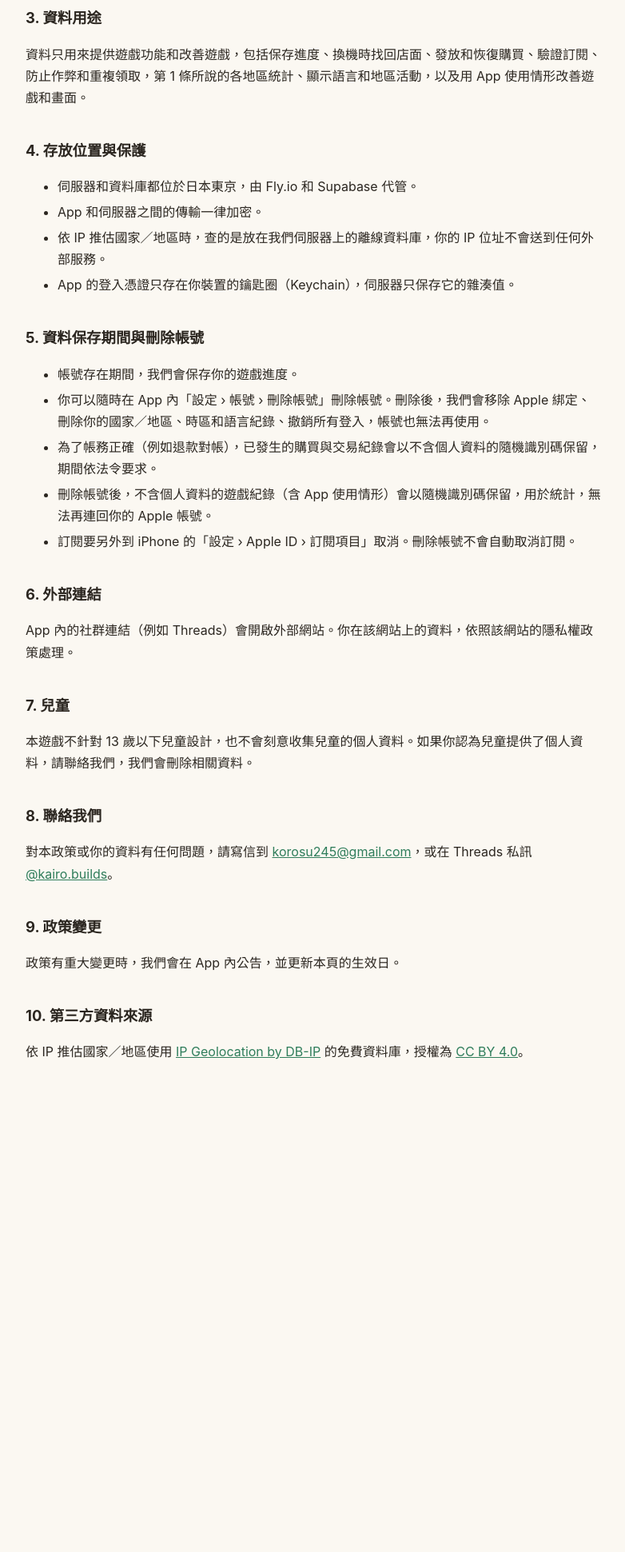
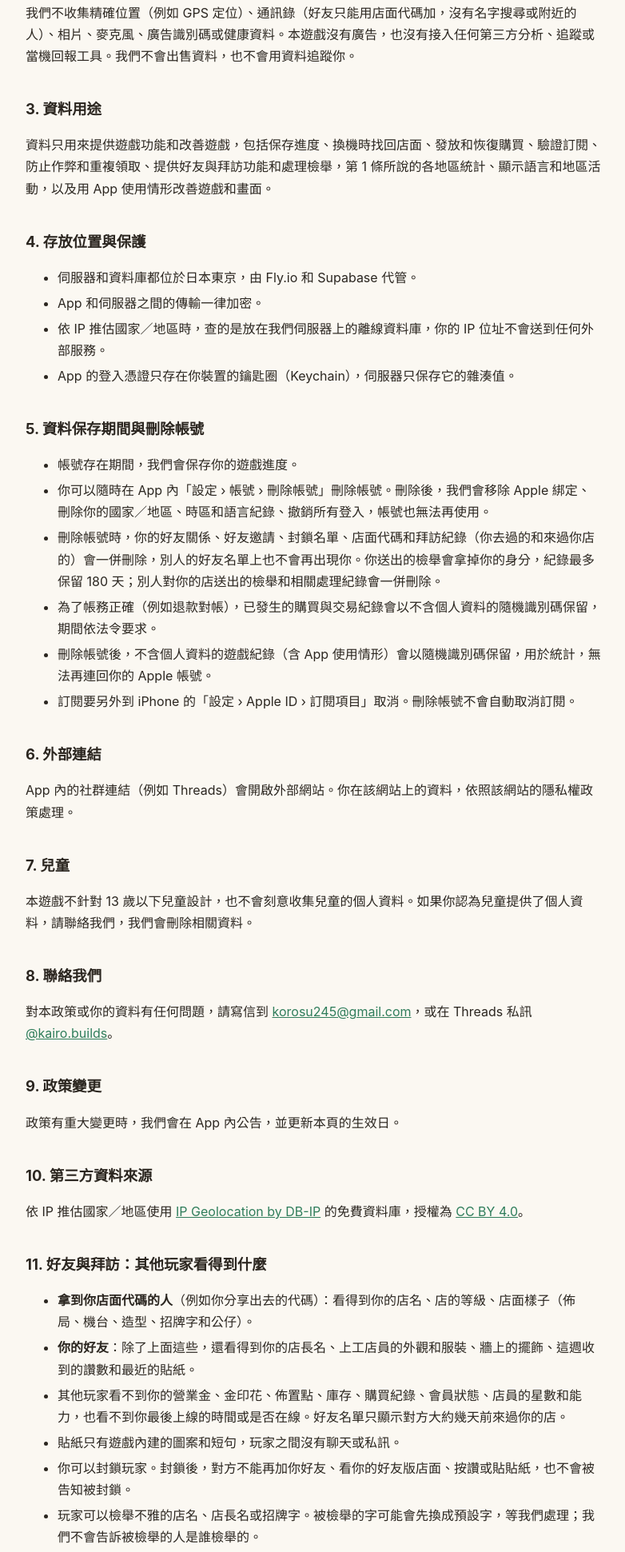
Before and after one commit to Titus181/aislerise-site, a plain HTML site: page privacy.html in a window 1280 px wide. Shown: the part 856-2797 px from the top of the page at 80% size, without its empty margins (248-1030 px from the left). Before the commit the page ends 2265 px from the top, so only its background shows below. Drawn offline with Linux system fonts and the light colour scheme.

Commit message:
隱私權政策：好友與拜訪（其他玩家看得到什麼、保存期間、刪帳號）
Co-Authored-By: Claude Opus 5.5 <noreply@anthropic.com>

```diff
--- a/privacy.html
+++ b/privacy.html
@@ -9,7 +9,7 @@
 <body>
 <main>
 <h1>巷口大店長 隱私權政策</h1>
-<p class="meta">生效日：2026 年 11 月 13 日（前一版：2026 年 11 月 9 日）</p>
+<p class="meta">生效日：2026 年 11 月 25 日（前一版：2026 年 11 月 13 日）</p>
 
 <p>本政策說明 iOS 遊戲《巷口大店長》（以下稱「本遊戲」）收集哪些資料、用途、存放位置，以及你如何刪除資料。</p>
 
@@ -20,13 +20,14 @@
 <li><strong>購買紀錄</strong>：在 App 內購買或訂閱「金牌店長」會員時，我們會保存 App Store 交易識別碼、商品、訂閱期間，以及 Apple 交易資料裡的金額、幣別和 App Store 國家／地區，用來發放內容、恢復購買、對帳和防止重複領取。付款由 Apple 處理，我們拿不到你的信用卡或付款資訊。</li>
 <li><strong>國家／地區與語言</strong>：我們會記錄你的 App Store 國家／地區、手機的時區和語言，以及依連線 IP 位址推估的國家／地區（只保存國家代碼，不保存 IP 位址）。這些資料用來統計各地區的玩家人數和遊玩、購買情形，以及決定 App 顯示的語言和各地區的活動內容。我們不會取得你的精確位置，也不會提供給第三方。</li>
 <li><strong>App 使用情形</strong>：我們會記錄你在 App 內的操作與畫面使用情形、在線時間、App 版本、啟動與畫面流暢度，以及螢幕尺寸和文字大小設定（只用來檢查排版）。這些資料只用來改善遊戲，不用來追蹤你，也不提供給第三方。我們不收集裝置型號，也不收集你輸入的文字。</li>
+<li><strong>好友與拜訪</strong>：你加的好友、送出和收到的好友邀請、你封鎖的玩家、你哪天拜訪過哪家店、按的讚和貼的貼紙，以及你送出的檢舉。這些資料用來提供好友、拜訪和檢舉功能。拜訪、讚和貼紙紀錄保留 35 天；檢舉紀錄保留 180 天，用來處理被檢舉的字。其他玩家看得到哪些資料，見第 11 條。</li>
 </ul>
 
 <h2>2. 我們不收集的資料</h2>
-<p>我們不收集精確位置（例如 GPS 定位）、通訊錄、相片、麥克風、廣告識別碼或健康資料。本遊戲沒有廣告，也沒有接入任何第三方分析、追蹤或當機回報工具。我們不會出售資料，也不會用資料追蹤你。</p>
+<p>我們不收集精確位置（例如 GPS 定位）、通訊錄（好友只能用店面代碼加，沒有名字搜尋或附近的人）、相片、麥克風、廣告識別碼或健康資料。本遊戲沒有廣告，也沒有接入任何第三方分析、追蹤或當機回報工具。我們不會出售資料，也不會用資料追蹤你。</p>
 
 <h2>3. 資料用途</h2>
-<p>資料只用來提供遊戲功能和改善遊戲，包括保存進度、換機時找回店面、發放和恢復購買、驗證訂閱、防止作弊和重複領取，第 1 條所說的各地區統計、顯示語言和地區活動，以及用 App 使用情形改善遊戲和畫面。</p>
+<p>資料只用來提供遊戲功能和改善遊戲，包括保存進度、換機時找回店面、發放和恢復購買、驗證訂閱、防止作弊和重複領取、提供好友與拜訪功能和處理檢舉，第 1 條所說的各地區統計、顯示語言和地區活動，以及用 App 使用情形改善遊戲和畫面。</p>
 
 <h2>4. 存放位置與保護</h2>
 <ul>
@@ -40,6 +41,7 @@
 <ul>
 <li>帳號存在期間，我們會保存你的遊戲進度。</li>
 <li>你可以隨時在 App 內「設定 › 帳號 › 刪除帳號」刪除帳號。刪除後，我們會移除 Apple 綁定、刪除你的國家／地區、時區和語言紀錄、撤銷所有登入，帳號也無法再使用。</li>
+<li>刪除帳號時，你的好友關係、好友邀請、封鎖名單、店面代碼和拜訪紀錄（你去過的和來過你店的）會一併刪除，別人的好友名單上也不會再出現你。你送出的檢舉會拿掉你的身分，紀錄最多保留 180 天；別人對你的店送出的檢舉和相關處理紀錄會一併刪除。</li>
 <li>為了帳務正確（例如退款對帳），已發生的購買與交易紀錄會以不含個人資料的隨機識別碼保留，期間依法令要求。</li>
 <li>刪除帳號後，不含個人資料的遊戲紀錄（含 App 使用情形）會以隨機識別碼保留，用於統計，無法再連回你的 Apple 帳號。</li>
 <li>訂閱要另外到 iPhone 的「設定 › Apple ID › 訂閱項目」取消。刪除帳號不會自動取消訂閱。</li>
@@ -59,6 +61,16 @@
 
 <h2>10. 第三方資料來源</h2>
 <p>依 IP 推估國家／地區使用 <a href="https://db-ip.com">IP Geolocation by DB-IP</a> 的免費資料庫，授權為 <a href="https://creativecommons.org/licenses/by/4.0/">CC BY 4.0</a>。</p>
+
+<h2>11. 好友與拜訪：其他玩家看得到什麼</h2>
+<ul>
+<li><strong>拿到你店面代碼的人</strong>（例如你分享出去的代碼）：看得到你的店名、店的等級、店面樣子（佈局、機台、造型、招牌字和公仔）。</li>
+<li><strong>你的好友</strong>：除了上面這些，還看得到你的店長名、上工店員的外觀和服裝、牆上的擺飾、這週收到的讚數和最近的貼紙。</li>
+<li>其他玩家看不到你的營業金、金印花、佈置點、庫存、購買紀錄、會員狀態、店員的星數和能力，也看不到你最後上線的時間或是否在線。好友名單只顯示對方大約幾天前來過你的店。</li>
+<li>貼紙只有遊戲內建的圖案和短句，玩家之間沒有聊天或私訊。</li>
+<li>你可以封鎖玩家。封鎖後，對方不能再加你好友、看你的好友版店面、按讚或貼貼紙，也不會被告知被封鎖。</li>
+<li>玩家可以檢舉不雅的店名、店長名或招牌字。被檢舉的字可能會先換成預設字，等我們處理；我們不會告訴被檢舉的人是誰檢舉的。</li>
+</ul>
 </main>
 </body>
 </html>
```
